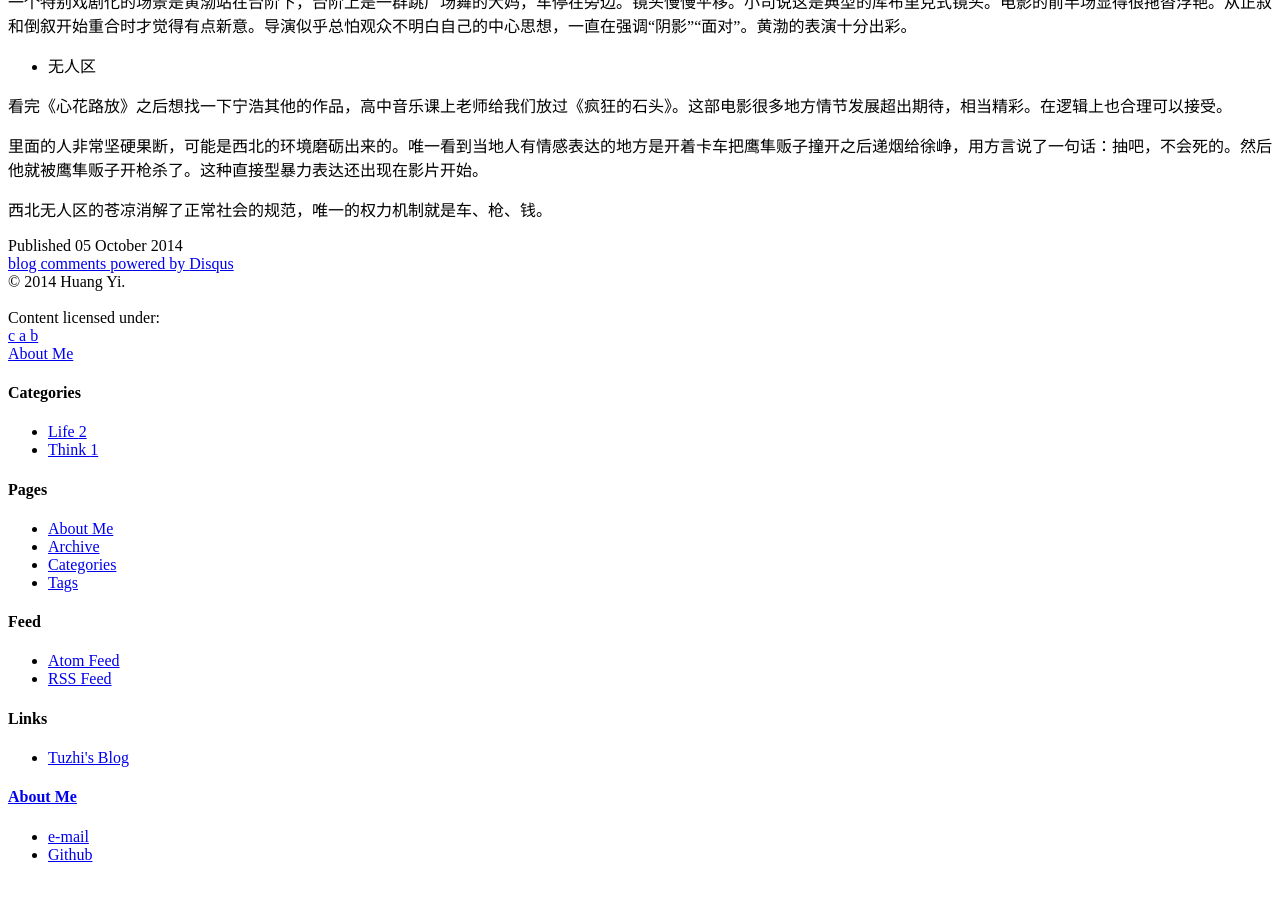
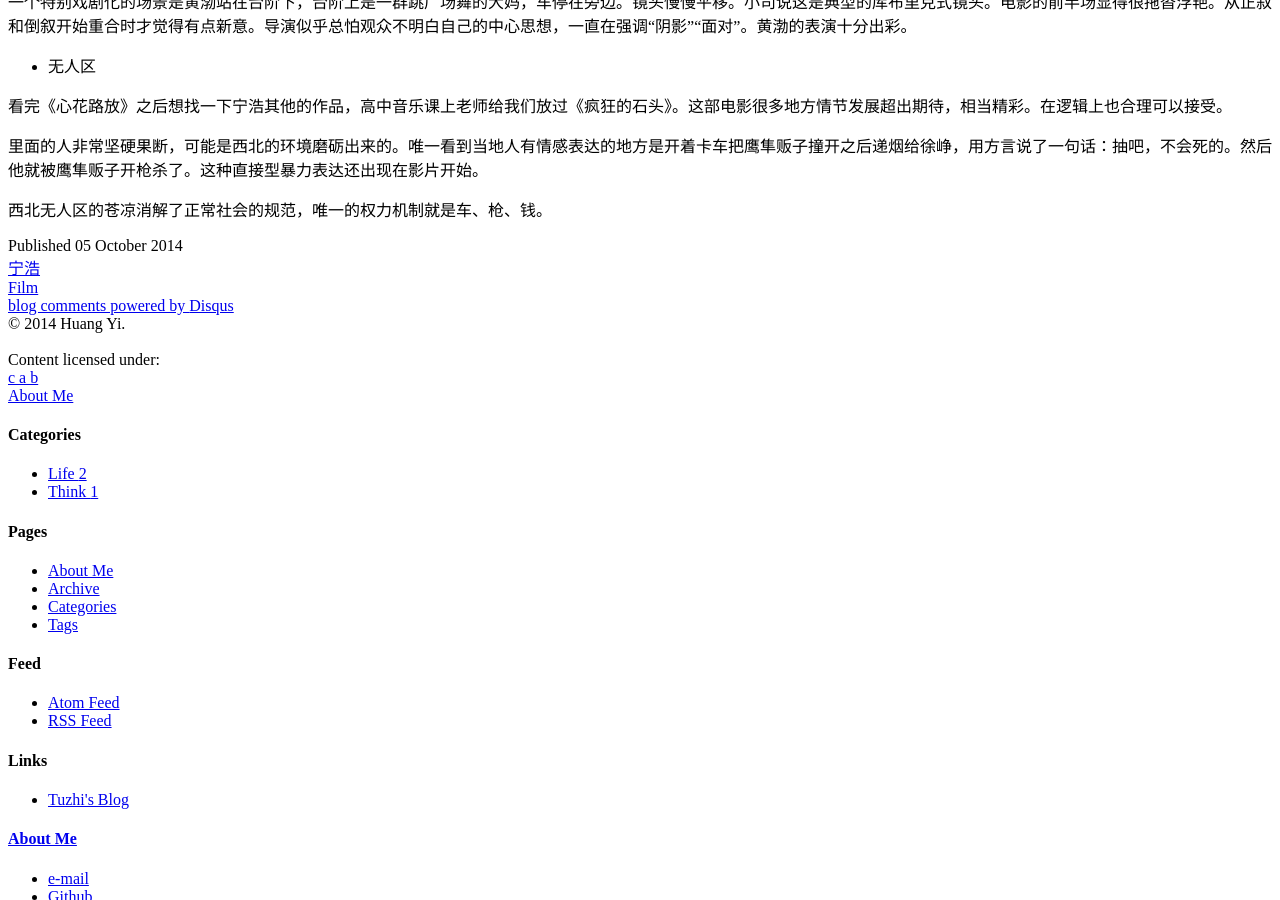
Before and after one commit to literblog/literblog.github.com, a Jekyll site: the page built from _posts/2014-10-05-film.md, in a window 1280 px wide and 900 px high, scrolled down 583 px. Built offline with Jekyll 4.4.1, drawn with Linux system fonts in a browser that asks for light colours; nearby versions of some CDN libraries; library files that are not in the unit come from our copies; comment, search, counter and statistics services are not loaded.

Commit message:
Update 2014-10-05-film.md

```diff
--- a/_posts/2014-10-05-film.md
+++ b/_posts/2014-10-05-film.md
@@ -3,7 +3,7 @@ layout: post
 category: Life
 title: 观影记
 tagline:
-tags:
+tags: [宁浩, Film]
 ---
 好久都没有时间看电影了，最近竟然一口气接连看了四部。
 
```
